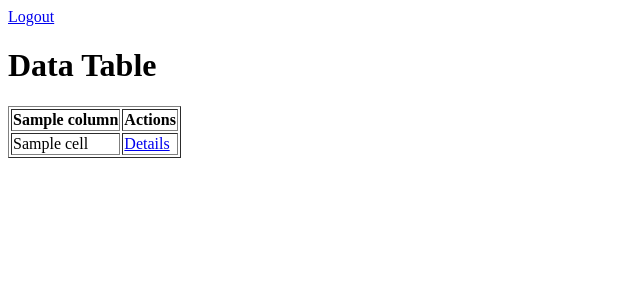
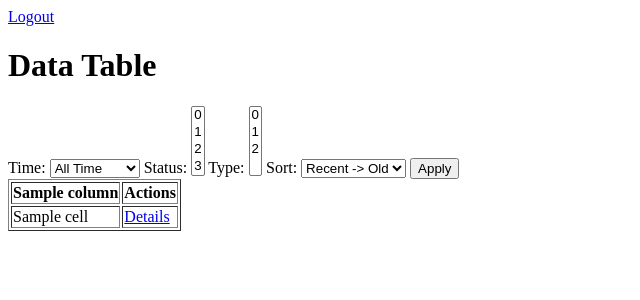
Before and after one commit to DaWanAnOnli/etle-app, a Django app: template main/templates/table.html in a window 1280 px wide. Shown: the top 300 px of the page, without its empty margins (0-640 px from the left). Run offline with Django 5.2, Linux system fonts and the light colour scheme; the template is opened without the code that fills it: most values are stand-ins (such as "Sample title", 1, 10 or a date in 2020); some libraries are stand-ins or nearby versions.

Commit message:
implement filter

```diff
--- a/main/templates/table.html
+++ b/main/templates/table.html
@@ -1,11 +1,53 @@
 <!DOCTYPE html>
 <html>
 <head>
+    <a href="/auth/logout/">Logout</a>
     <title>Data Table</title>
 </head>
 <body>
-    <a href="/auth/logout/">Logout</a>
     <h1>Data Table</h1>
+
+    <!-- Filter and Sort Form -->
+    <form method="GET" action="/">
+        <!-- Time Filter -->
+        <label for="time_filter">Time:</label>
+        <select name="time_filter" id="time_filter">
+            <option value="all" {% if filters.time_filter == 'all' %}selected{% endif %}>All Time</option>
+            <option value="today" {% if filters.time_filter == 'today' %}selected{% endif %}>Today</option>
+            <option value="past_week" {% if filters.time_filter == 'past_week' %}selected{% endif %}>Past Week</option>
+            <option value="past_month" {% if filters.time_filter == 'past_month' %}selected{% endif %}>Past Month</option>
+            <option value="past_year" {% if filters.time_filter == 'past_year' %}selected{% endif %}>Past Year</option>
+        </select>
+
+        <!-- Status Filter -->
+        <label for="status_filter">Status:</label>
+        <select name="status_filter" id="status_filter" multiple>
+            <option value="0" {% if "0" in filters.status_filter %}selected{% endif %}>0</option>
+            <option value="1" {% if "1" in filters.status_filter %}selected{% endif %}>1</option>
+            <option value="2" {% if "2" in filters.status_filter %}selected{% endif %}>2</option>
+            <option value="3" {% if "3" in filters.status_filter %}selected{% endif %}>3</option>
+        </select>
+
+        <!-- Type Filter -->
+        <label for="type_filter">Type:</label>
+        <select name="type_filter" id="type_filter" multiple>
+            <option value="0" {% if "0" in filters.type_filter %}selected{% endif %}>0</option>
+            <option value="1" {% if "1" in filters.type_filter %}selected{% endif %}>1</option>
+            <option value="2" {% if "2" in filters.type_filter %}selected{% endif %}>2</option>
+        </select>
+
+        <!-- Sort Order -->
+        <label for="sort_order">Sort:</label>
+        <select name="sort_order" id="sort_order">
+            <option value="desc" {% if filters.sort_order == 'desc' %}selected{% endif %}>Recent -> Old</option>
+            <option value="asc" {% if filters.sort_order == 'asc' %}selected{% endif %}>Old -> Recent</option>
+        </select>
+
+        <!-- Submit Button -->
+        <button type="submit">Apply</button>
+    </form>
+
+    <!-- Data Table -->
     <table border="1">
         <thead>
             <tr>
```
Also changed, not shown: main/views.py (+59 -10 lines).
